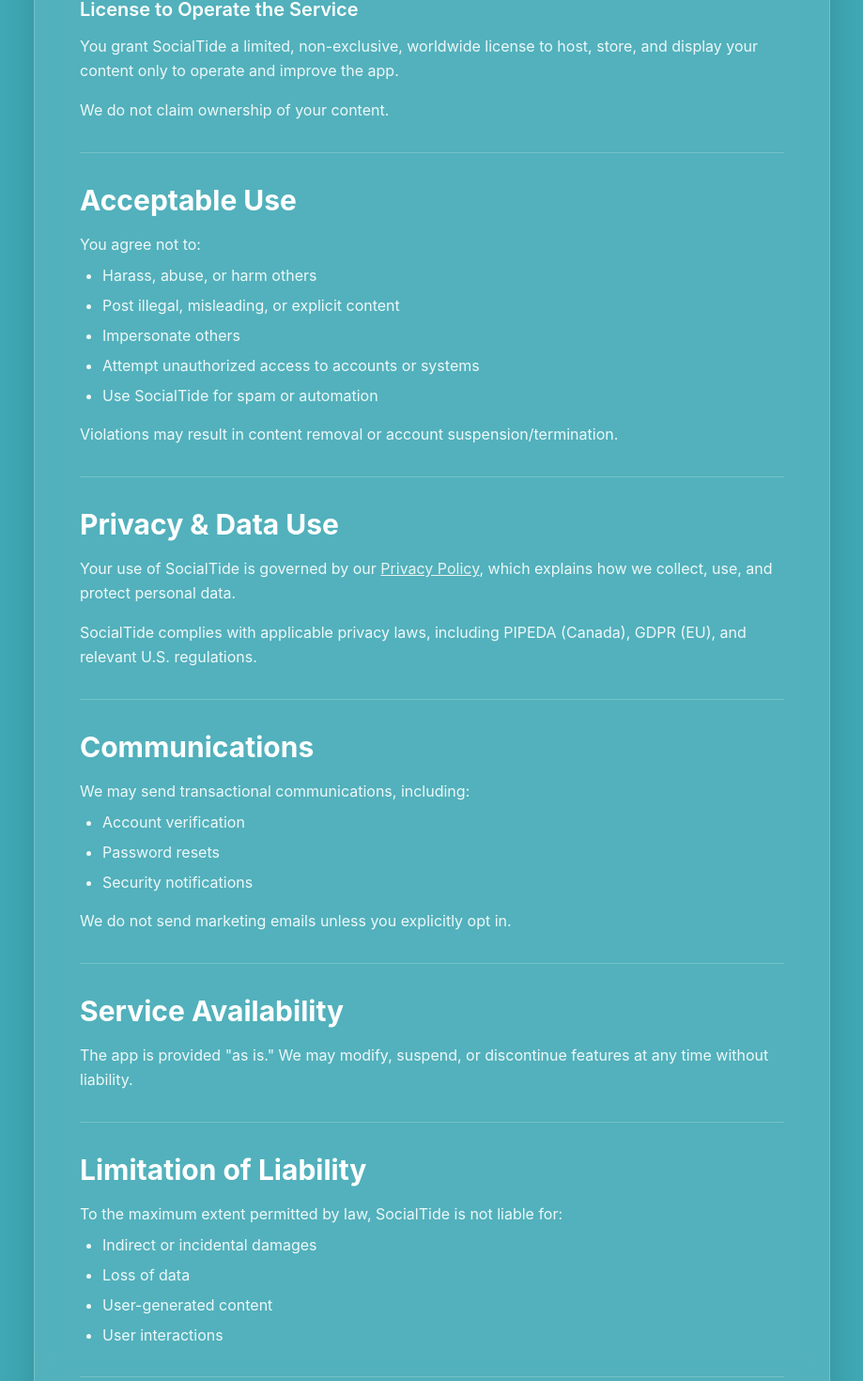
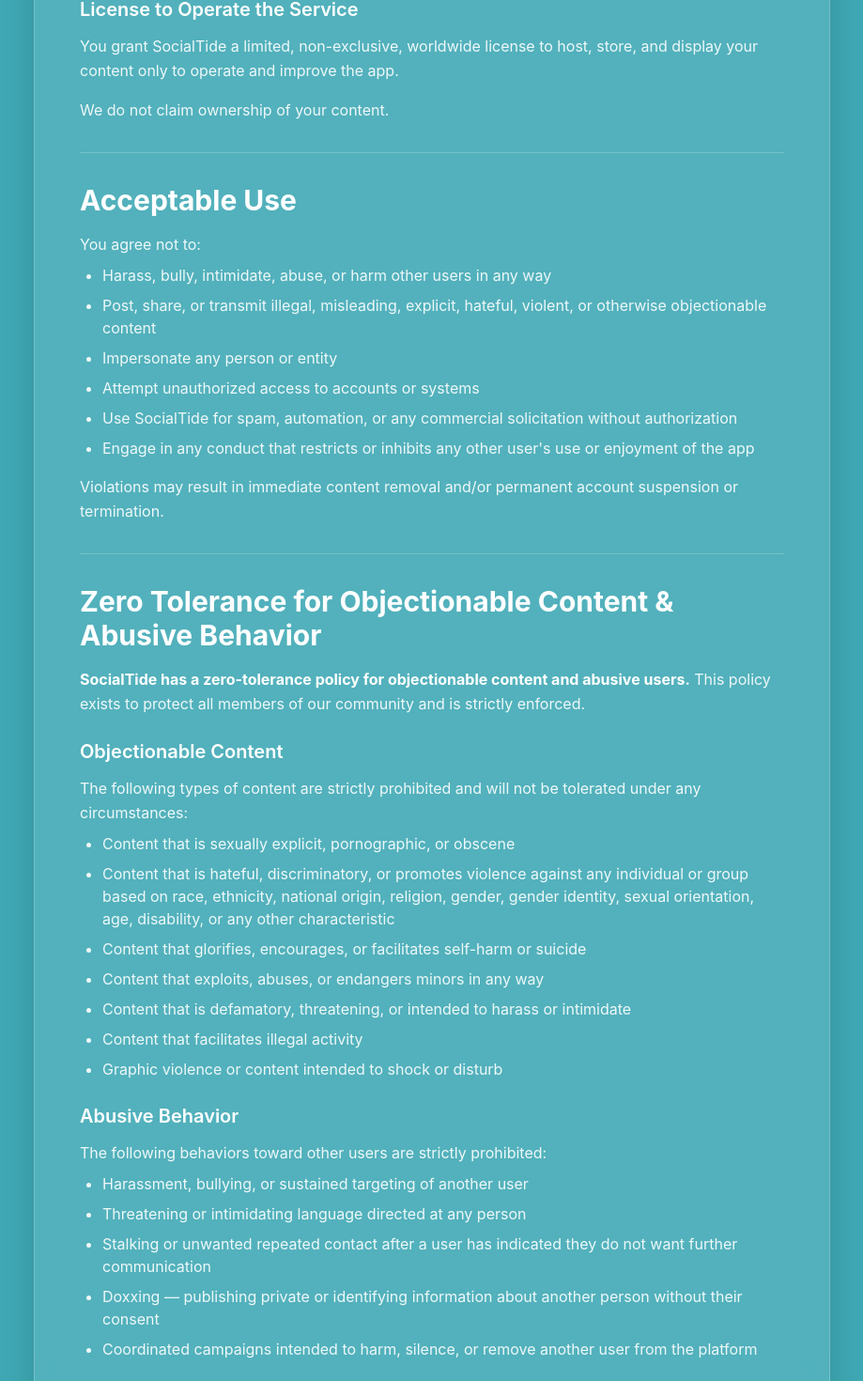
Before and after one commit to socialtideapp/website, a Next.js app: page /terms-of-service in a window 1280 px wide. Shown: the part 1330-2800 px from the top of the page at 94% size, without its empty margins (180-1099 px from the left). Built offline with nearby package versions, Linux system fonts and the light colour scheme.

Commit message:
Update ToS to meet App Store requirements

```diff
--- a/app/terms-of-service/page.tsx
+++ b/app/terms-of-service/page.tsx
@@ -29,7 +29,7 @@ export default function TermsOfService() {
         <article className="bg-white/10 backdrop-blur-md rounded-3xl p-8 md:p-12 border border-white/20 shadow-2xl">
           <header className="mb-12">
             <h1 className="text-4xl md:text-5xl font-bold text-white mb-4">SocialTide - Terms of Service</h1>
-            <p className="text-ocean-foam text-sm">Last updated: January 2, 2026</p>
+            <p className="text-ocean-foam text-sm">Last updated: March 25, 2026</p>
           </header>
 
           <div className="prose prose-invert prose-lg max-w-none text-white/90 space-y-8">
@@ -102,14 +102,60 @@ export default function TermsOfService() {
               <h2 className="text-2xl md:text-3xl font-bold text-white mb-4">Acceptable Use</h2>
               <p className="leading-relaxed mb-2">You agree not to:</p>
               <ul className="list-disc pl-6 space-y-2 mb-4">
-                <li>Harass, abuse, or harm others</li>
-                <li>Post illegal, misleading, or explicit content</li>
-                <li>Impersonate others</li>
+                <li>Harass, bully, intimidate, abuse, or harm other users in any way</li>
+                <li>Post, share, or transmit illegal, misleading, explicit, hateful, violent, or otherwise objectionable content</li>
+                <li>Impersonate any person or entity</li>
                 <li>Attempt unauthorized access to accounts or systems</li>
-                <li>Use SocialTide for spam or automation</li>
+                <li>Use SocialTide for spam, automation, or any commercial solicitation without authorization</li>
+                <li>Engage in any conduct that restricts or inhibits any other user&apos;s use or enjoyment of the app</li>
               </ul>
               <p className="leading-relaxed">
-                Violations may result in content removal or account suspension/termination.
+                Violations may result in immediate content removal and/or permanent account suspension or termination.
+              </p>
+            </section>
+
+            <hr className="border-white/20" />
+
+            <section>
+              <h2 className="text-2xl md:text-3xl font-bold text-white mb-4">Zero Tolerance for Objectionable Content &amp; Abusive Behavior</h2>
+              <p className="leading-relaxed mb-4">
+                <strong className="text-white">SocialTide has a zero-tolerance policy for objectionable content and abusive users.</strong> This policy exists to protect all members of our community and is strictly enforced.
+              </p>
+
+              <h3 className="text-xl font-semibold text-white mb-3 mt-6">Objectionable Content</h3>
+              <p className="leading-relaxed mb-2">The following types of content are strictly prohibited and will not be tolerated under any circumstances:</p>
+              <ul className="list-disc pl-6 space-y-2 mb-6">
+                <li>Content that is sexually explicit, pornographic, or obscene</li>
+                <li>Content that is hateful, discriminatory, or promotes violence against any individual or group based on race, ethnicity, national origin, religion, gender, gender identity, sexual orientation, age, disability, or any other characteristic</li>
+                <li>Content that glorifies, encourages, or facilitates self-harm or suicide</li>
+                <li>Content that exploits, abuses, or endangers minors in any way</li>
+                <li>Content that is defamatory, threatening, or intended to harass or intimidate</li>
+                <li>Content that facilitates illegal activity</li>
+                <li>Graphic violence or content intended to shock or disturb</li>
+              </ul>
+
+              <h3 className="text-xl font-semibold text-white mb-3">Abusive Behavior</h3>
+              <p className="leading-relaxed mb-2">The following behaviors toward other users are strictly prohibited:</p>
+              <ul className="list-disc pl-6 space-y-2 mb-6">
+                <li>Harassment, bullying, or sustained targeting of another user</li>
+                <li>Threatening or intimidating language directed at any person</li>
+                <li>Stalking or unwanted repeated contact after a user has indicated they do not want further communication</li>
+                <li>Doxxing — publishing private or identifying information about another person without their consent</li>
+                <li>Coordinated campaigns intended to harm, silence, or remove another user from the platform</li>
+              </ul>
+
+              <h3 className="text-xl font-semibold text-white mb-3">Enforcement</h3>
+              <p className="leading-relaxed mb-4">
+                We take reports of objectionable content and abusive behavior seriously. When a violation is identified — whether through user reporting or our own moderation — we will take action promptly, up to and including:
+              </p>
+              <ul className="list-disc pl-6 space-y-2 mb-4">
+                <li>Immediate removal of the offending content</li>
+                <li>Temporary suspension of the account</li>
+                <li>Permanent termination of the account with no right to appeal in cases of severe or repeated violations</li>
+                <li>Reporting to law enforcement where required or appropriate</li>
+              </ul>
+              <p className="leading-relaxed">
+                Users found to have posted objectionable content or engaged in abusive behavior will be removed from the platform. There are no second chances for the most serious violations.
               </p>
             </section>
 
```
